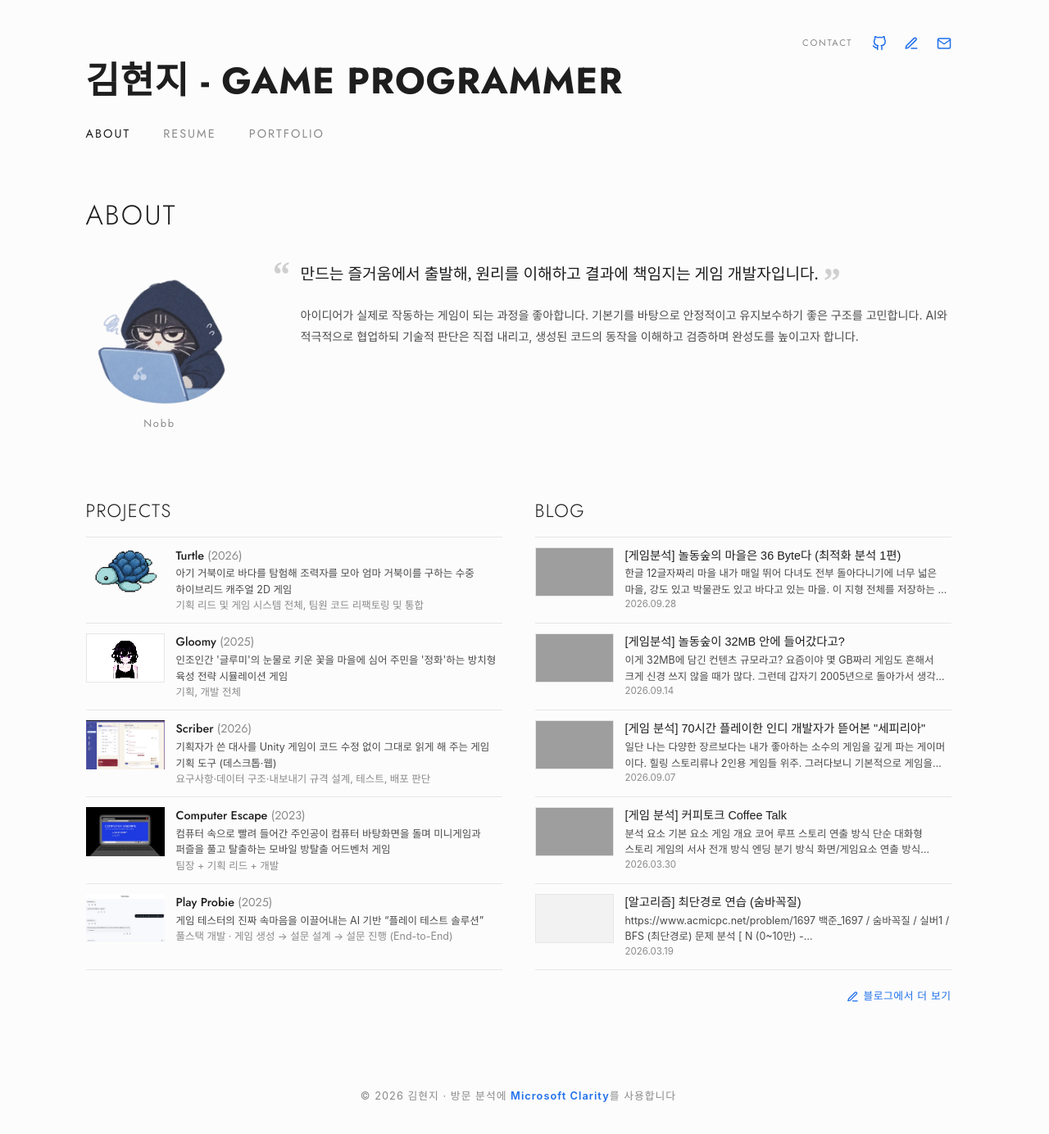
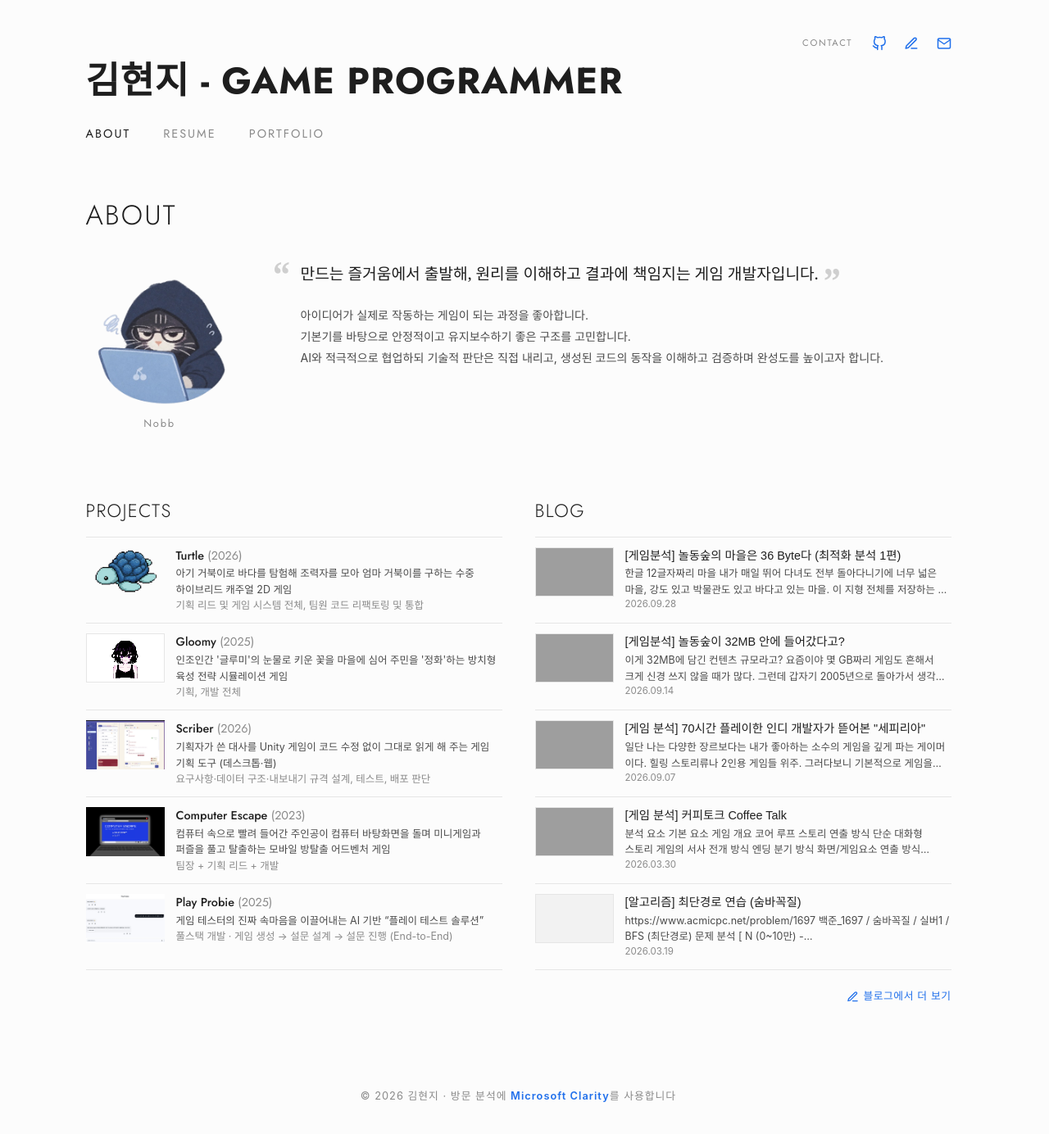
Before and after one commit to HelloNobb/HelloNobb.github.io, a Jekyll site: the page built from index.html, in a window 1280 px wide, cut to the strip 0-1414 px from the top of the page. Shown: the top 1384 px of the strip at 82% size. Built offline with Jekyll 4.4.1, drawn with Linux system fonts in a browser that asks for light colours; some web fonts are replaced; grey boxes are pictures that could not be loaded.

Commit message:
feat: ABOUT 소개글 한 줄에 한 문장씩 표시
- _config.yml about을 줄바꿈 유지(|)로 변경
- index.html about에 newline_to_br 적용

```diff
--- a/_config.yml
+++ b/_config.yml
@@ -4,7 +4,7 @@ url: "https://hellonobb.github.io"   # 이력서 PDF의 포트폴리오 링크
 role: "Game Programmer"
 slogan: |                       # 줄바꿈이 그대로 표시됩니다
   만드는 즐거움에서 출발해, 원리를 이해하고 결과에 책임지는 게임 개발자입니다.
-about: >-                       # ABOUT 슬로건 아래 작은 소개글 (한 문단)
+about: |                        # ABOUT 슬로건 아래 작은 소개글. 줄바꿈이 그대로 표시됩니다
   아이디어가 실제로 작동하는 게임이 되는 과정을 좋아합니다.
   기본기를 바탕으로 안정적이고 유지보수하기 좋은 구조를 고민합니다.
   AI와 적극적으로 협업하되 기술적 판단은 직접 내리고, 생성된 코드의 동작을 이해하고 검증하며 완성도를 높이고자 합니다.
--- a/index.html
+++ b/index.html
@@ -12,7 +12,7 @@ layout: default
     <blockquote class="slogan">{{ site.slogan | strip | newline_to_br }}</blockquote>
 
     {% comment %}Short intro under the slogan: _config.yml `about`{% endcomment %}
-    <div class="about-extra">{% if site.about %}<p class="about-text">{{ site.about }}</p>{% endif %}</div>
+    <div class="about-extra">{% if site.about %}<p class="about-text">{{ site.about | strip | newline_to_br }}</p>{% endif %}</div>
   </div>
 </section>
 
```
